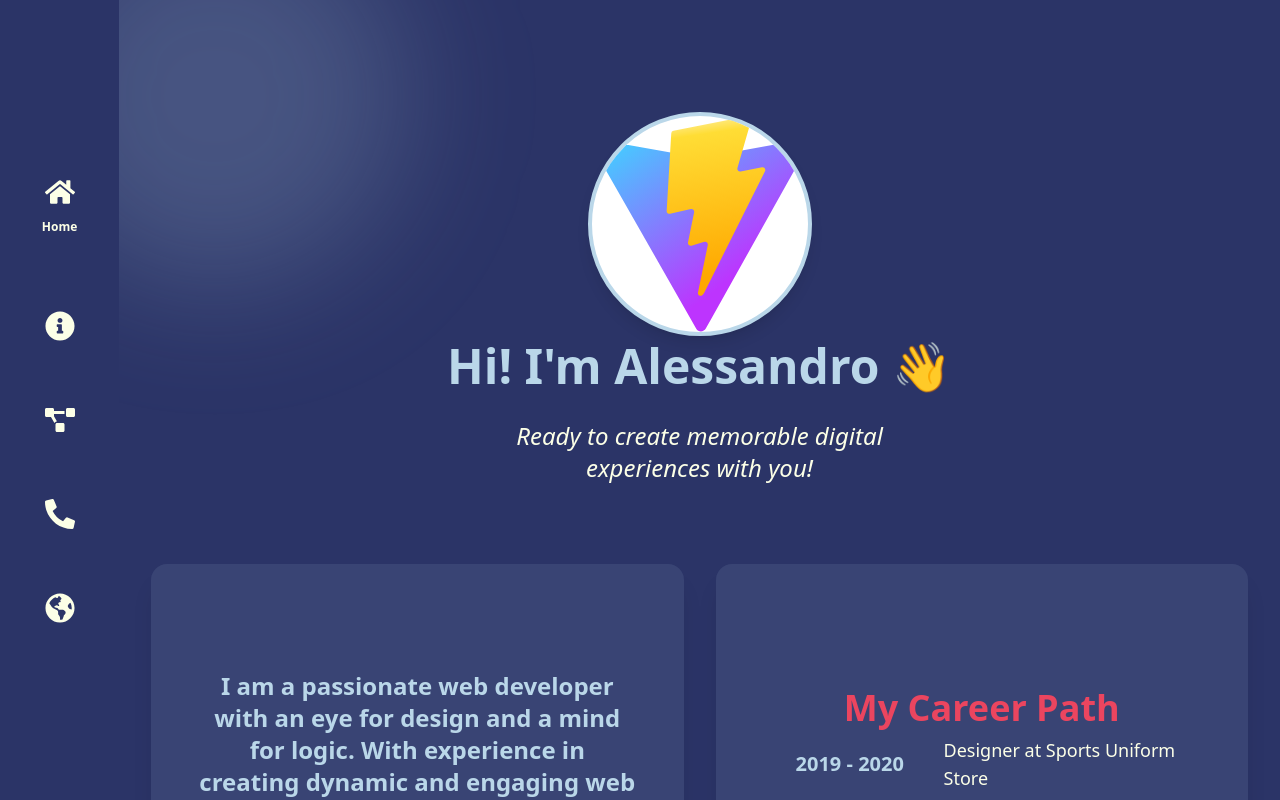
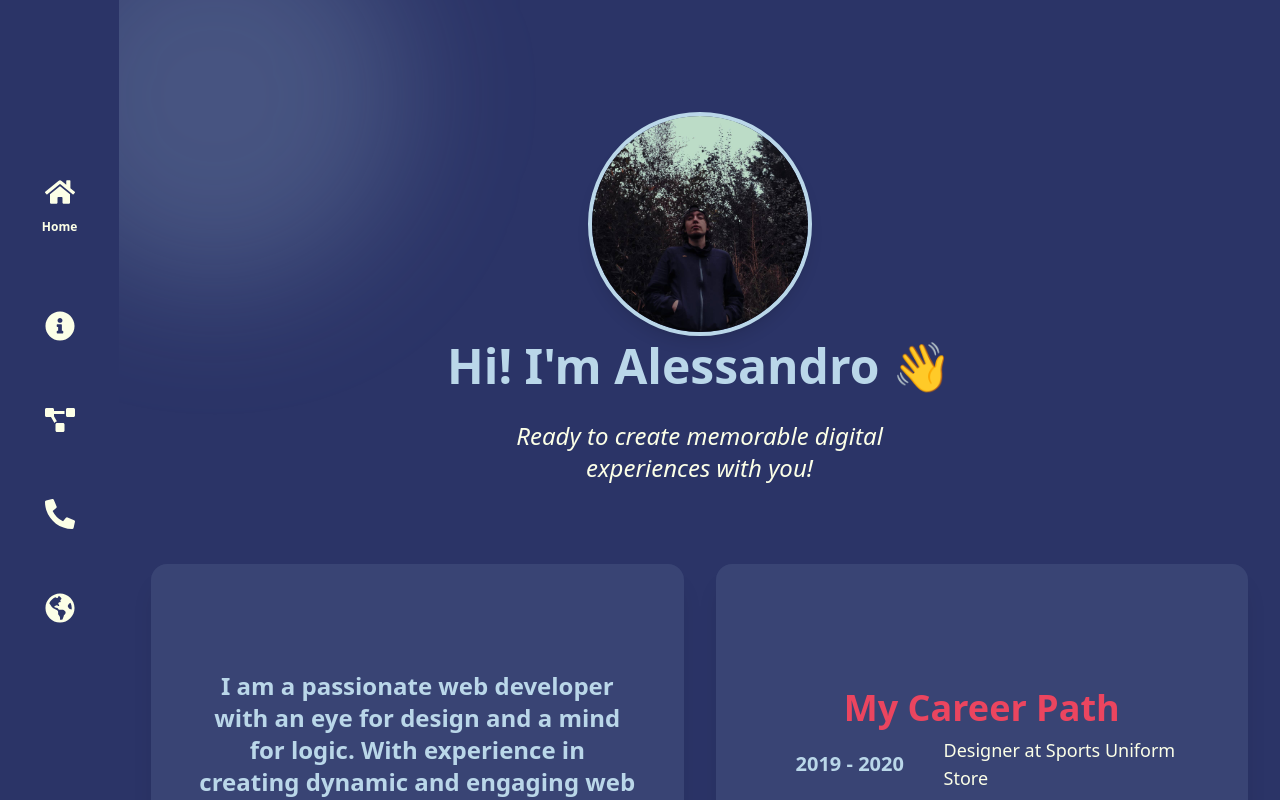
Before and after one commit to Jiwemoyo/MyPortafolio, a React (Vite) app: page /about in a window 1280 px wide. Shown: the top 800 px of the page. Built offline with nearby package versions, Linux system fonts and the light colour scheme.

Commit message:
foto corregida

```diff
--- a/src/components/About.jsx
+++ b/src/components/About.jsx
@@ -13,7 +13,7 @@ export const About = () => {
       <div className="max-w-6xl w-full h-full min-h-[80vh] grid grid-cols-1 lg:grid-cols-2 lg:grid-rows-3 gap-8 items-stretch relative z-10">
         {/* div1: Avatar y saludo, ocupa ambas columnas en la primera fila */}
         <div className="flex flex-col items-center justify-center gap-4 w-full h-full lg:col-span-2 lg:row-start-1">
-          <img src="/vite.svg" alt="Avatar" className="w-40 h-40 lg:w-56 lg:h-56 rounded-full border-4 border-custom-celeste shadow-lg bg-white object-cover mx-auto" />
+          <img src="profile.jpg" alt="Avatar" className="w-40 h-40 lg:w-56 lg:h-56 rounded-full border-4 border-custom-celeste shadow-lg bg-white object-cover mx-auto" />
           <h2 className="text-custom-celeste text-3xl lg:text-5xl font-extrabold animate-bounce text-center">{t("about-hi", { defaultValue: "¡Hola! Soy Alessandro 👋" })}</h2>
           <span className="text-custom-white text-lg lg:text-2xl italic mt-1 text-center max-w-xs lg:max-w-md">{t("about-catch", { defaultValue: "¡Listo para crear experiencias digitales memorables contigo!" })}</span>
         </div>
```
Also changed, not shown: public/profile.jpg (added).
